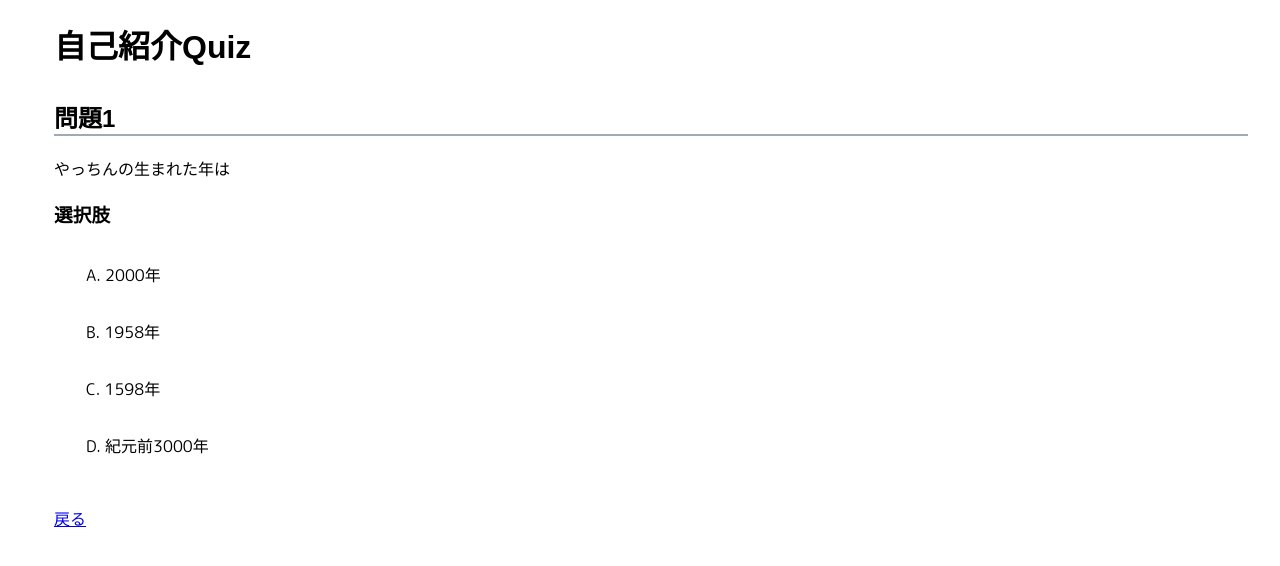
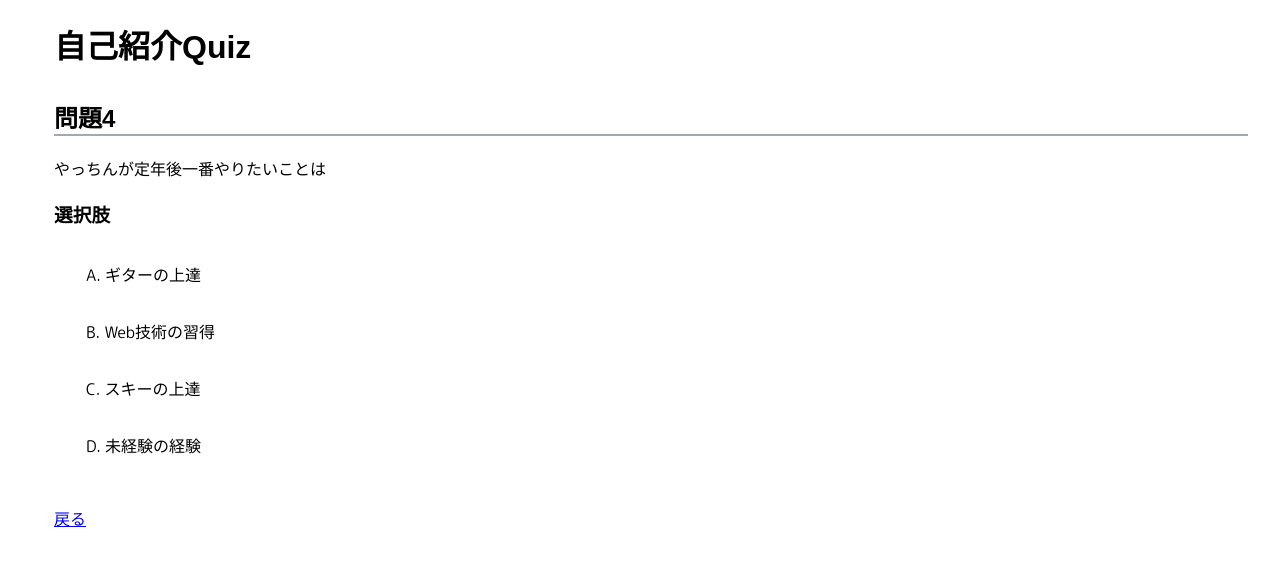
Before and after one commit to yasuhironagaya/phpQuiz, a PHP site: page /html/question.php in a window 1280 px wide. Shown: the top 566 px of the page. Run offline with PHP 8.4, Linux system fonts and the light colour scheme.

Commit message:
CSV を読み込んで表示

```diff
--- a/html/question.php
+++ b/html/question.php
@@ -1,23 +1,26 @@
 <?php
 
-$id = '1';
+require __DIR__.'/../lib/functions.php';
 
-$question = 'やっちんの生まれた年は';
+$id = '4';
+
+$data = fetchById($id);
+
+
+$question = nl2br($data[1]);
 
 
 $answers = [
-  'A' => '2000年',
-  'B' => '1958年',
-  'C' => '1598年',
-  'D' => '紀元前3000年',
+  'A' => $data[2],
+  'B' => $data[3],
+  'C' => $data[4],
+  'D' => $data[5],
 ];
 
 
 
-$correctAnswer = 'B';
+$correctAnswer = strtoupper($data[6]);
 $correctAnswerValue = $answers[$correctAnswer];
-$explanation ='昭和33年に生まれました、この年は戌年です。<br />
-今思えば終戦記念日1945年8月14日から13年しか経っていませんね。<br />
-多くの人の夢や希望を奪った戦争を決して忘れないように生きていきたい。';
+$explanation = nl2br($data[7]);
 
 include __DIR__.'/../template/question.tpl.php';
--- /dev/null
+++ b/lib/data.csv
@@ -0,0 +1,13 @@
+"id","question","answer_a","answer_b","answer_c","answer_d","correct_answer","explanation"
+"1","やっちんの生まれた年は？","2000年","1958年","1598年","紀元前3000年","b","昭和33年に生まれました、この年は戌年です。
+今思えば終戦記念日1945年8月14日から13年しか経っていませんね。
+多くの人の夢や希望を奪った戦争を決して忘れないように生きていきたい。"
+"2","昭和33年の年間シングルヒット曲１位は","ダイアナ","好きな人","嵐を呼ぶ男","無法松の一生","c","石原裕次郎三の曲ですね
+めちゃくちゃ昭和感があります
+両親の時代はたぶんラジオくらいしか音楽を聴けなかったと思います。"
+"3","やっちんが会社に入社した1977年のニュースで一番のお気に入りは？","森本智子さんの誕生","長嶋巨人が優勝して、王さんが最優秀選手に","カラオケブーム到来","輪島が全勝優勝","c","カラオケはこの頃から一般的になりだしました
+会社に入社した当時もアカペラでしたけどね
+他の答えも全て1977年の出来事です。"
+"4","やっちんが定年後一番やりたいことは","ギターの上達","Web技術の習得","スキーの上達","未経験の経験","b","一番興味があるものがWeb技術です
+世の中の情報は全てWebの中にある
+Web技術を習得することは、今を知ることに他なりません。"
```
Also changed, not shown: data.csv (added, +13 -0 lines), lib/functions.php (added, +61 -0 lines).
